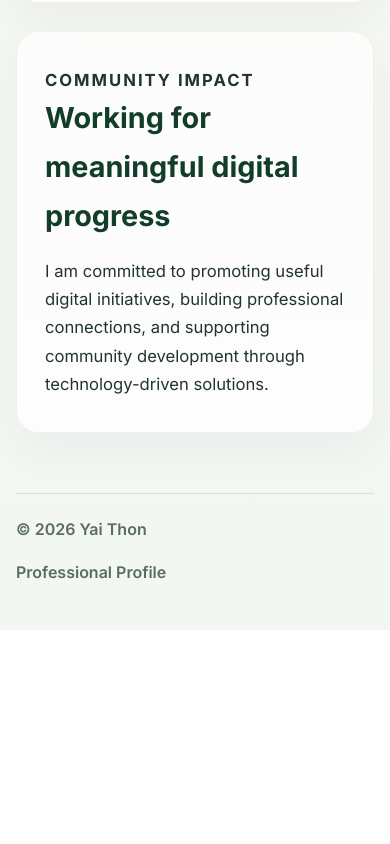
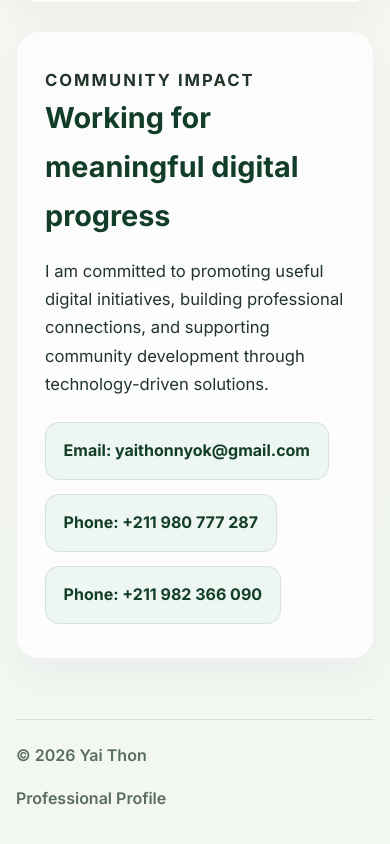
Before and after one commit to Yai1999/yai1999.github.io, a plain HTML site: page index.html in a window 390 px wide. Shown: the part 3408-4252 px from the top of the page. Before the commit the page ends 4038 px from the top, so only its background shows below. Drawn offline with Linux system fonts and the light colour scheme.

Commit message:
Add contact details and clickable email/phone links to the profile page.

```diff
--- a/index.html
+++ b/index.html
@@ -139,6 +139,12 @@
           I am committed to promoting useful digital initiatives, building professional
           connections, and supporting community development through technology-driven solutions.
         </p>
+
+        <div class="contact-list" aria-label="Contact information">
+          <a class="contact-item" href="mailto:yaithonnyok@gmail.com">Email: yaithonnyok@gmail.com</a>
+          <a class="contact-item" href="tel:+211980777287">Phone: +211 980 777 287</a>
+          <a class="contact-item" href="tel:+211982366090">Phone: +211 982 366 090</a>
+        </div>
       </section>
     </main>
 
--- a/styles.css
+++ b/styles.css
@@ -304,6 +304,33 @@ img {
   box-shadow: 0 18px 28px rgba(202, 167, 106, 0.3);
 }
 
+.contact-list {
+  display: grid;
+  gap: 14px;
+  margin-top: 24px;
+}
+
+.contact-item {
+  display: inline-flex;
+  align-items: center;
+  width: fit-content;
+  max-width: 100%;
+  padding: 0.9rem 1.1rem;
+  border-radius: 14px;
+  background: rgba(237, 246, 240, 0.9);
+  border: 1px solid rgba(18, 61, 42, 0.1);
+  color: var(--forest-900);
+  text-decoration: none;
+  font-weight: 700;
+  transition: transform 0.2s ease, box-shadow 0.2s ease;
+}
+
+.contact-item:hover,
+.contact-item:focus-visible {
+  transform: translateY(-1px);
+  box-shadow: 0 14px 24px rgba(18, 61, 42, 0.08);
+}
+
 .tags {
   display: flex;
   flex-wrap: wrap;
```
